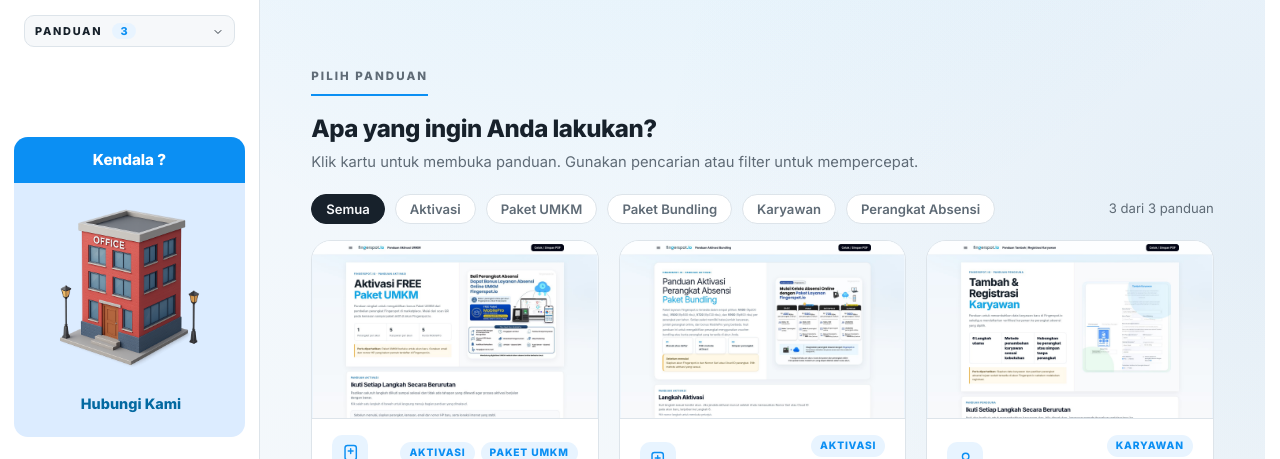
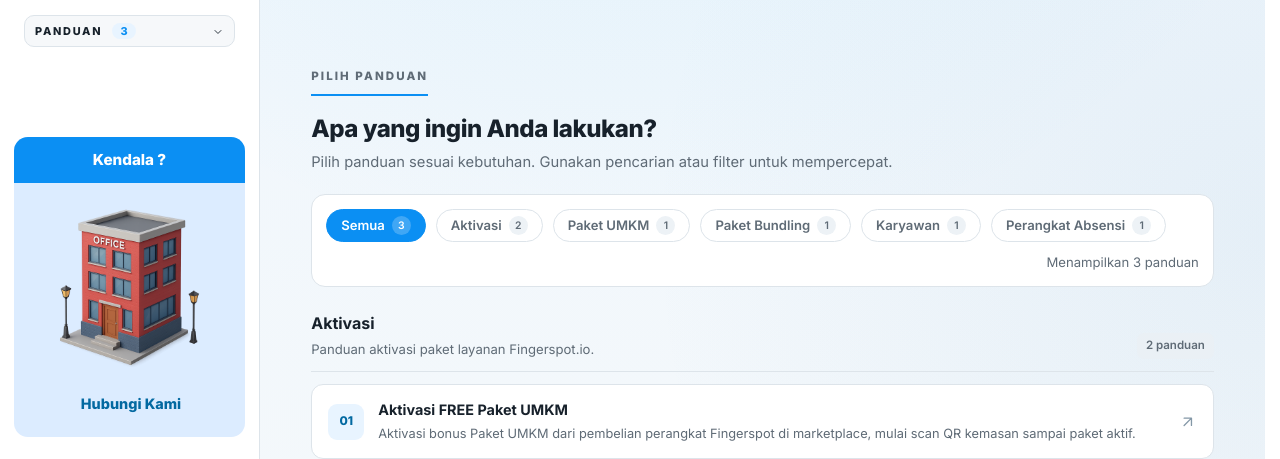
Before and after one commit to toriqayataalmukhorobin-del/toriqayataalmukhorobin-del.github.io, a plain HTML site: page index.html in a window 1280 px wide. Shown: the part 341-800 px from the top of the page. Drawn offline with Linux system fonts and the light colour scheme.

Commit message:
Ubah kartu panduan menjadi daftar ringkas per kategori

```diff
--- a/index.html
+++ b/index.html
@@ -172,6 +172,33 @@ main>section,main>footer{flex-shrink:0}
 @media screen and (min-width:901px){html{scrollbar-gutter:stable}}
 @media screen{.card,.vc{min-width:0}.search,.search input{min-width:0}}
 @media screen and (min-width:1280px){.grid,.vgrid{grid-template-columns:repeat(3,minmax(0,1fr))}}
+
+/* Daftar panduan ringkas, dikelompokkan berdasarkan kebutuhan. */
+#g{display:flex;flex-direction:column;gap:28px;margin-top:24px}
+.guide-group[hidden],.guide-row[hidden]{display:none}
+.guide-group-heading{display:flex;align-items:flex-end;justify-content:space-between;gap:16px;padding-bottom:12px;margin-bottom:12px;border-bottom:1px solid var(--line)}
+.guide-group h3{margin:0;font-size:1rem;line-height:1.5;font-weight:700}
+.guide-group-heading p{margin:4px 0 0;font-size:.82rem;color:var(--mut)}
+.group-count{flex:none;padding:4px 9px;background:#eaf0f5;border-radius:7px;color:var(--mut);font-size:.72rem;font-weight:600}
+.guide-rows{display:flex;flex-direction:column;gap:8px}
+.guide-row{display:flex;align-items:center;gap:14px;padding:14px 16px;background:var(--card);border:1px solid var(--line);border-radius:12px;transition:background-color 180ms ease,border-color 180ms ease}
+.guide-number{display:grid;place-items:center;flex:none;width:36px;height:36px;border-radius:9px;background:var(--soft);color:var(--brand2);font-size:.75rem;font-weight:800}
+.guide-copy{flex:1;min-width:0}
+.guide-copy h4{margin:0;font-size:.9rem;line-height:1.5;font-weight:700}
+.guide-copy>span{display:block;margin-top:3px;font-size:.8rem;line-height:1.6;color:var(--mut)}
+.guide-arrow{flex:none;color:#8498a7}
+.bar{padding:14px;background:var(--card);border:1px solid var(--line);border-radius:14px}
+.chip{display:inline-flex;align-items:center;gap:7px}
+.chip-count{display:inline-grid;place-items:center;min-width:19px;height:19px;padding:0 4px;background:#edf2f6;color:var(--mut);border-radius:50%;font-size:.65rem}
+.chip.on{background:var(--brand);border-color:var(--brand);color:#fff}
+.chip.on .chip-count{background:rgba(255,255,255,.22);color:#fff}
+@media(hover:hover){.guide-row:hover{background:var(--soft);border-color:#91cdfb}}
+@media(max-width:600px){
+ .bar{padding:10px;gap:7px}.chip{min-height:40px;font-size:12px;padding:7px 10px}
+ .guide-row{gap:10px;padding:12px}.guide-number{width:30px;height:34px}
+ .guide-group-heading{align-items:flex-start;gap:10px}.group-count{font-size:10px}
+ .guide-copy h4{font-size:14px}.guide-copy>span{font-size:12px}
+}
 </style></head><body>
 <header class="top"><button class="burger" id="bg" aria-label="Buka menu" aria-expanded="false" aria-controls="sb"><svg viewBox="0 0 24 24" aria-hidden="true"><path class="menu-icon" d="M4 7h16M4 12h16M4 17h16"/><path class="close-icon" d="m6 6 12 12M18 6 6 18"/></svg></button><img alt="Fingerspot.io" class="h-9 w-auto object-contain sm:h-10" src="assets/images/fingerspot-logo.png" width="500" height="150" fetchpriority="high" decoding="async"/><div class="sp"></div>
 <label class="search"><svg viewBox="0 0 24 24"><circle cx="11" cy="11" r="7"/><path d="m20 20-3.5-3.5"/></svg><input id="q" type="search" enterkeyhint="search" placeholder="Ketik untuk mencari" aria-label="Cari panduan" autocomplete="off"/></label></header>
@@ -190,7 +217,7 @@ main>section,main>footer{flex-shrink:0}
 <h1>Panduan Pengguna <span>Fingerspot.io</span></h1>
 <p class="lead">Panduan langkah demi langkah dengan screenshot nyata. Pilih topik, ikuti langkahnya, selesai.</p>
 </section>
-<section class="sec" id="panduan"><div class="k">PILIH PANDUAN</div><h2>Apa yang ingin Anda lakukan?</h2><p>Klik kartu untuk membuka panduan. Gunakan pencarian atau filter untuk mempercepat.</p>
+<section class="sec" id="panduan"><div class="k">PILIH PANDUAN</div><h2>Apa yang ingin Anda lakukan?</h2><p>Pilih panduan sesuai kebutuhan. Gunakan pencarian atau filter untuk mempercepat.</p>
 <div class="bar" id="chips"></div><div class="grid" id="g"></div><div class="empty" id="e">Tidak ada panduan yang cocok. Coba kata kunci lain.</div></section>
 <section class="sec" id="cara-pakai"><div class="k">CARA PAKAI</div><h2>Dua langkah mudah</h2>
 <div class="steps"><div class="st"><i>1</i><b>Pilih panduan</b><span>Cari lewat kotak pencarian atau pilih kartu sesuai kebutuhan.</span></div><div class="st"><i>2</i><b>Ikuti langkahnya</b><span>Setiap langkah punya screenshot dengan area penting yang ditandai kotak merah.</span></div></div></section>
@@ -219,53 +246,48 @@ const rsl=()=>{const k=ui.sidebarSearch.value.trim().toLowerCase(),L=G.filter(g=
 ui.sidebarList.innerHTML=L.length?L.map(g=>`<a href="${esc(g.href)}">${ic(g.icon)}<span>${esc(g.title)}</span></a>`).join(''):'<div class="dz">Tidak ditemukan</div>'};
 $('#dn').textContent=G.length;rsl();ui.sidebarSearch.addEventListener('input',rsl);
 ui.dropdownButton.onclick=()=>{const o=ui.dropdown.classList.toggle('open');ui.dropdownButton.setAttribute('aria-expanded',o);if(o)playMotion(ui.dropdown,[{opacity:.8,translate:'0 -4px'},{opacity:1,translate:'0 0'}],{duration:200})};
-function draw({animate=true}={}){const k=ui.search.value.trim().toLowerCase();
-const L=G.filter(g=>(tag==='Semua'||g.tags.includes(tag))&&(g.title+' '+g.desc+' '+g.tags.join(' ')).toLowerCase().includes(k));
-if(!ui.chips.children.length)ui.chips.innerHTML=tags.map(t=>`<button class="chip ${t===tag?'on':''}" data-t="${esc(t)}">${esc(t)}</button>`).join('')+`<span class="count">${L.length} dari ${G.length} panduan</span>`;
-const previousPositions=new Map();
-if(animate&&!motionPreference.matches){
- for(const card of cards){
-  if(card.hidden)continue;
-  const [x=0,y=0]=getComputedStyle(card).translate.split(' ').map(value=>parseFloat(value)||0);
-  previousPositions.set(card,{left:card.offsetLeft+x,top:card.offsetTop+y});
+const guideGroups=[
+ {title:'Aktivasi',description:'Panduan aktivasi paket layanan Fingerspot.io.',guides:G.filter(g=>g.tags.includes('Aktivasi'))},
+ {title:'Perangkat & Karyawan',description:'Panduan menambahkan dan mendaftarkan karyawan ke perangkat absensi.',guides:G.filter(g=>!g.tags.includes('Aktivasi'))}
+];
+function draw({animate=true}={}){
+ const keyword=ui.search.value.trim().toLowerCase();
+ const matches=g=>(tag==='Semua'||g.tags.includes(tag))&&(g.title+' '+g.desc+' '+g.tags.join(' ')).toLowerCase().includes(keyword);
+ const results=G.filter(matches);
+ if(!ui.chips.children.length){
+  ui.chips.innerHTML=tags.map(t=>{
+   const count=t==='Semua'?G.length:G.filter(g=>g.tags.includes(t)).length;
+   return `<button class="chip" data-t="${esc(t)}">${esc(t)} <span class="chip-count">${count}</span></button>`;
+  }).join('')+'<span class="count" aria-live="polite"></span>';
+  chipButtons=[...ui.chips.querySelectorAll('[data-t]')];
+  ui.count=ui.chips.querySelector('.count');
  }
-}
-if(!ui.grid.children.length)ui.grid.innerHTML=G.map(g=>`<a class="card" href="${esc(g.href)}"><div class="th"><img alt="" loading="lazy" decoding="async" width="1440" height="900" src="${g.img}"/></div><div class="cb"><div class="card-labels"><div class="ic">${ic(g.icon)}</div><div class="tags">${g.tags.map(t=>`<span class="tag">${esc(t)}</span>`).join('')}</div></div><h3>${esc(g.title)}</h3><p>${esc(g.desc)}</p><div class="meta"><span class="m"><svg viewBox="0 0 24 24"><path d="M8 6h13M8 12h13M8 18h13M3 6h.01M3 12h.01M3 18h.01"/></svg>${g.steps} langkah</span></div><div class="go">Buka panduan <svg viewBox="0 0 24 24"><path d="M5 12h14M13 6l6 6-6 6"/></svg></div></div></a>`).join('');
-if(!cards.length){cards=[...ui.grid.children];chipButtons=[...ui.chips.querySelectorAll('[data-t]')];ui.count=ui.chips.querySelector('.count');}
-ui.count.textContent=`${L.length} dari ${G.length} panduan`;
-chipButtons.forEach(button=>{button.classList.toggle('on',button.dataset.t===tag);button.setAttribute('aria-pressed',String(button.dataset.t===tag));});
-const visible=new Set(L);
-cards.forEach((card,index)=>{
- const hidden=!visible.has(G[index]);
- if(card.hidden!==hidden)card.hidden=hidden;
- if(hidden||!animate){
-  motionObserver?.unobserve(card);
-  elementMotion.get(card)?.cancel();
+ if(!ui.grid.children.length){
+  ui.grid.innerHTML=guideGroups.map((group,index)=>`<section class="guide-group" aria-labelledby="guide-group-${index}">
+   <div class="guide-group-heading"><div><h3 id="guide-group-${index}">${esc(group.title)}</h3><p>${esc(group.description)}</p></div><span class="group-count"></span></div>
+   <div class="guide-rows">${group.guides.map(g=>`<a class="guide-row" data-guide="${G.indexOf(g)}" href="${esc(g.href)}">
+    <span class="guide-number" aria-hidden="true">${String(G.indexOf(g)+1).padStart(2,'0')}</span>
+    <span class="guide-copy"><h4>${esc(g.title)}</h4><span>${esc(g.desc)}</span></span>
+    <svg class="guide-arrow" aria-hidden="true" viewBox="0 0 24 24"><path d="M7 17 17 7M7 7h10v10"/></svg>
+   </a>`).join('')}</div>
+  </section>`).join('');
+  cards=[...ui.grid.querySelectorAll('.guide-row')];
  }
-});
-if(animate&&!motionPreference.matches){
- const positions=cards.filter(card=>!card.hidden).map(card=>({
-  card,left:card.offsetLeft,top:card.offsetTop
- }));
- for(const {card,left,top} of positions){
-  const before=previousPositions.get(card);
-  if(!before){
-   playMotion(card,[{opacity:.76,translate:'0 8px'},{opacity:1,translate:'0 0'}],{duration:260});
-   continue;
-  }
-  const dx=before.left-left,dy=before.top-top;
-  const distance=Math.hypot(dx,dy);
-  if(distance<=1)continue;
-  motionObserver?.unobserve(card);
-  if(distance>Math.min(420,innerWidth*.85)){
-   playMotion(card,[{opacity:.8},{opacity:1}],{duration:220});
-   continue;
-  }
-  playMotion(card,[{translate:`${dx}px ${dy}px`},{translate:'0 0'}],{duration:300});
+ ui.count.textContent=`Menampilkan ${results.length} panduan`;
+ chipButtons.forEach(button=>{
+  const active=button.dataset.t===tag;
+  button.classList.toggle('on',active);
+  button.setAttribute('aria-pressed',String(active));
+ });
+ for(const card of cards)card.hidden=!matches(G[Number(card.dataset.guide)]);
+ for(const group of ui.grid.children){
+  const count=group.querySelectorAll('.guide-row:not([hidden])').length;
+  group.hidden=count===0;
+  group.querySelector('.group-count').textContent=`${count} panduan`;
  }
-}
-ui.empty.style.display=L.length?'none':'block';
-queueNavigation();
+ ui.empty.style.display=results.length?'none':'block';
+ if(animate)playMotion(ui.grid,[{opacity:.8},{opacity:1}],{duration:180});
+ queueNavigation();
 }
 ui.chips.addEventListener('click',e=>{const b=e.target.closest('[data-t]');if(b){tag=b.dataset.t;draw()}});
 ui.search.addEventListener('input',()=>draw({animate:false}));
@@ -382,7 +404,7 @@ document.addEventListener('visibilitychange',()=>{if(document.hidden)runningMoti
 setMenu(false,false);
 draw({animate:false});
 if(motionObserver&&!motionPreference.matches){
- for(const target of document.querySelectorAll('.card, .steps, #vg, .contact')){
+ for(const target of document.querySelectorAll('.guide-group, .steps, #vg, .contact')){
   if(target.getBoundingClientRect().top>innerHeight)motionObserver.observe(target);
  }
 }
```
